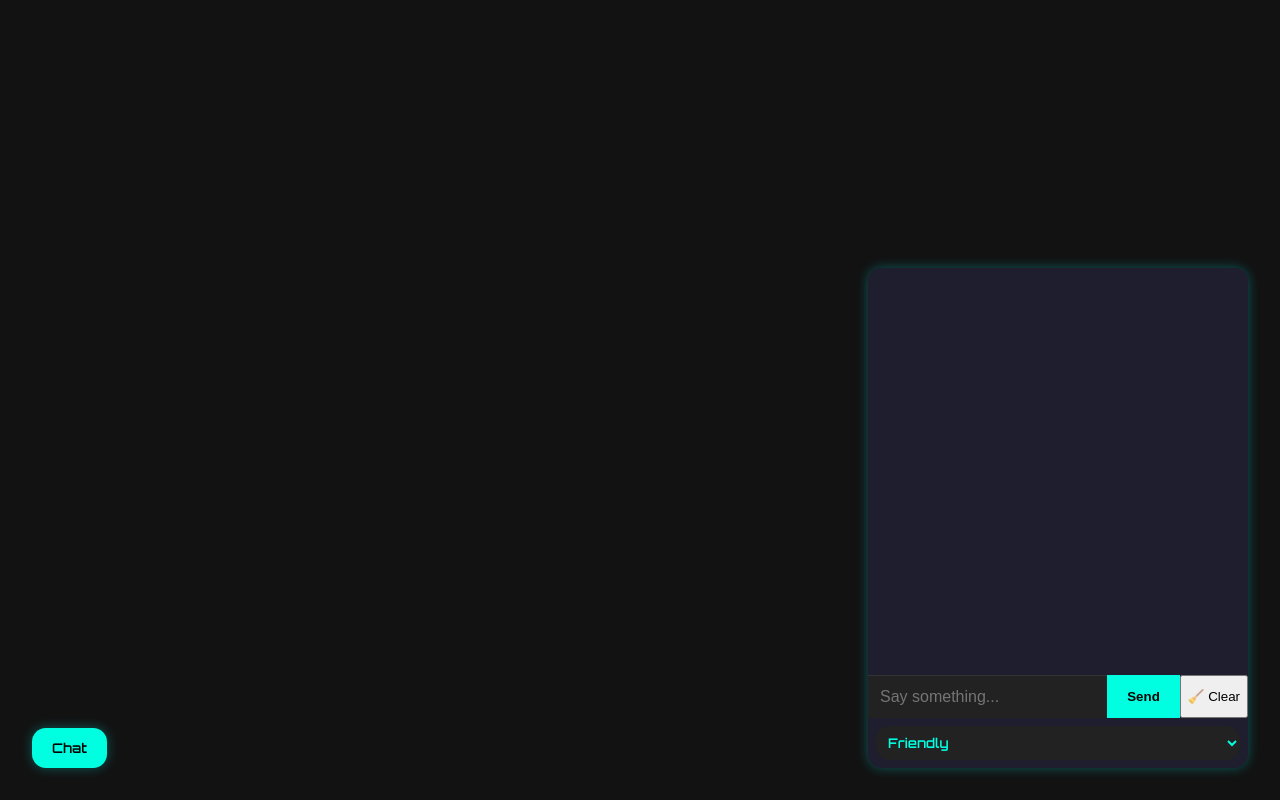
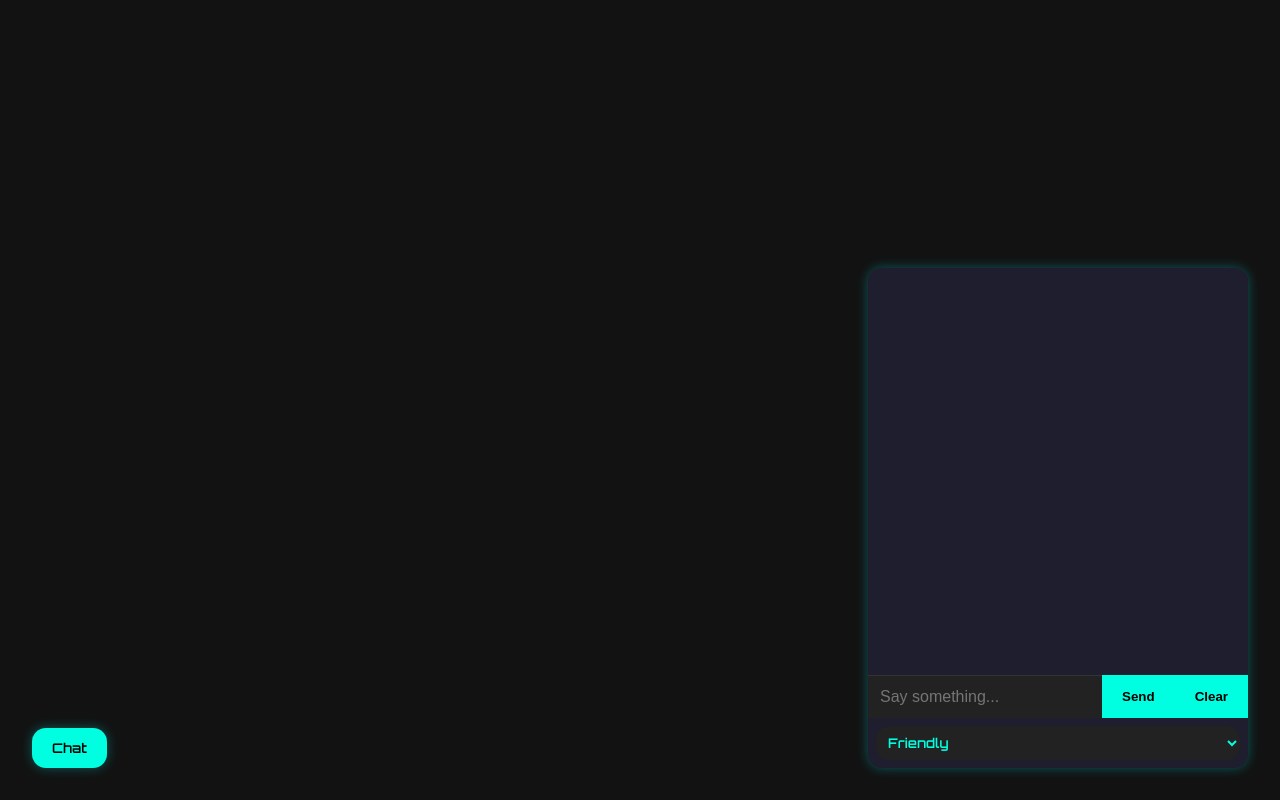
Before and after one commit to devjclosterman/advanced-Ai-Portfolio, a plain HTML site: page public/index.html in a window 1280 px wide. Both pictures are taken after a click on the button "Chat". Drawn offline with Linux system fonts and the light colour scheme; files whose address does not match are found by name.

Commit message:
updated UI

```diff
--- a/public/index.html
+++ b/public/index.html
@@ -3,21 +3,20 @@
 <head>
   <meta charset="UTF-8" />
   <title>Desert Forged AI Assistant</title>
-  <link rel="stylesheet" href="style.css">
   <meta name="viewport" content="width=device-width, initial-scale=1.0" />
   <link href="https://fonts.googleapis.com/css2?family=Orbitron:wght@600&family=Roboto&display=swap" rel="stylesheet">
+  <link rel="stylesheet" href="/public/style.css">
   <script src="/public/chatbot.js" defer></script>
 </head>
 
 <body>
   <button id="chat-toggle">Chat</button>
-
   <div id="chatbox" class="hidden">
     <div id="chat-log"></div>
     <div style="display: flex;">
       <input id="user-input" placeholder="Say something..." />
       <button id="send-btn">Send</button>
-      <button id="clear-chat">🧹 Clear</button>
+      <button id="clear-chat">Clear</button>
     </div>
     <select id="persona">
       <option value="default">Default</option>
--- a/public/style.css
+++ b/public/style.css
@@ -118,7 +118,21 @@
     transition: 0.3s;
   }
 
+  #clear-chat {
+      padding: 0 1.25rem;
+    background: var(--accent);
+    color: #000;
+    font-weight: bold;
+    border: none;
+    cursor: pointer;
+    transition: 0.3s;
+  }
+
   #send-btn:hover {
+    background: #00e6cb;
+  }
+
+#clear-chat:hover {
     background: #00e6cb;
   }
 
```
